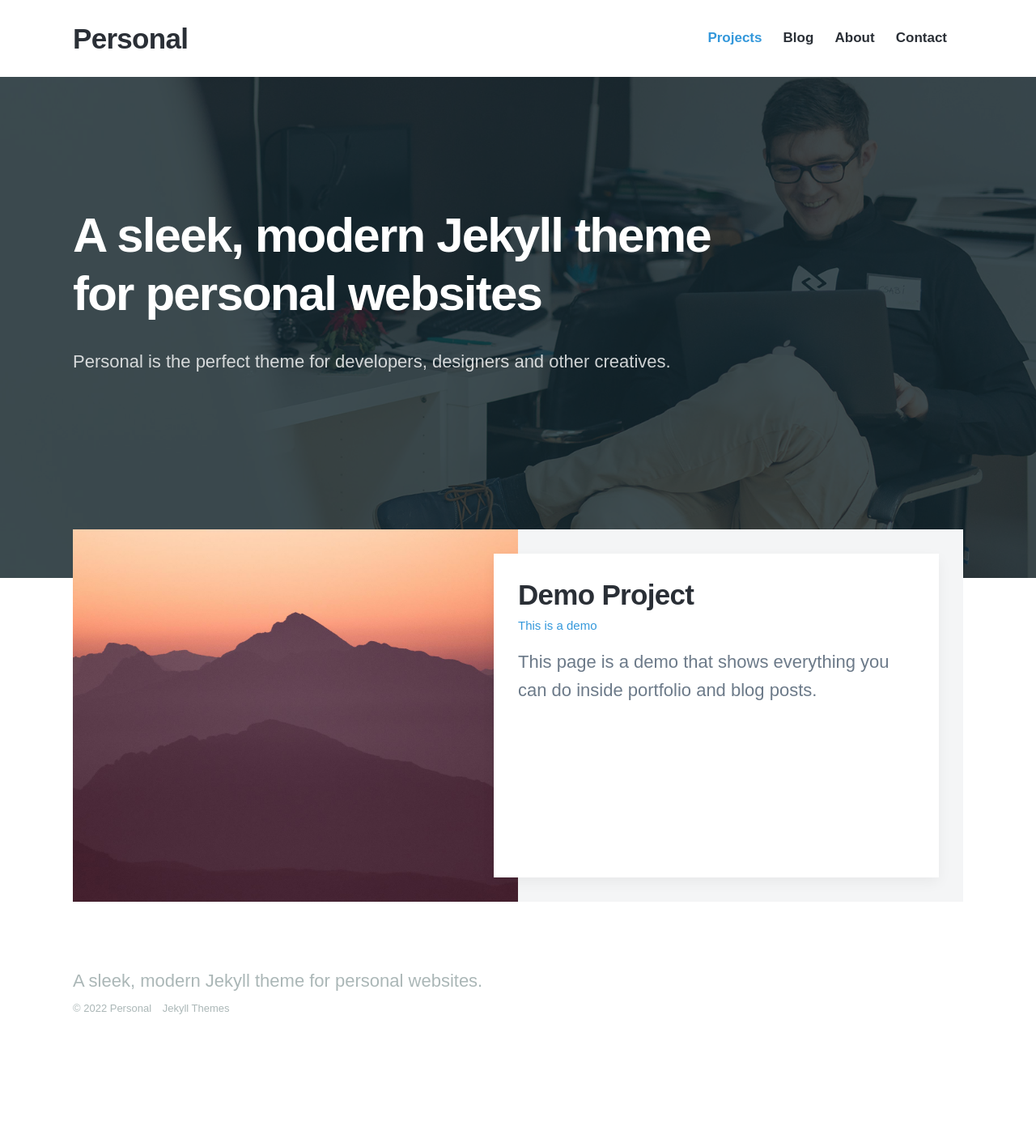
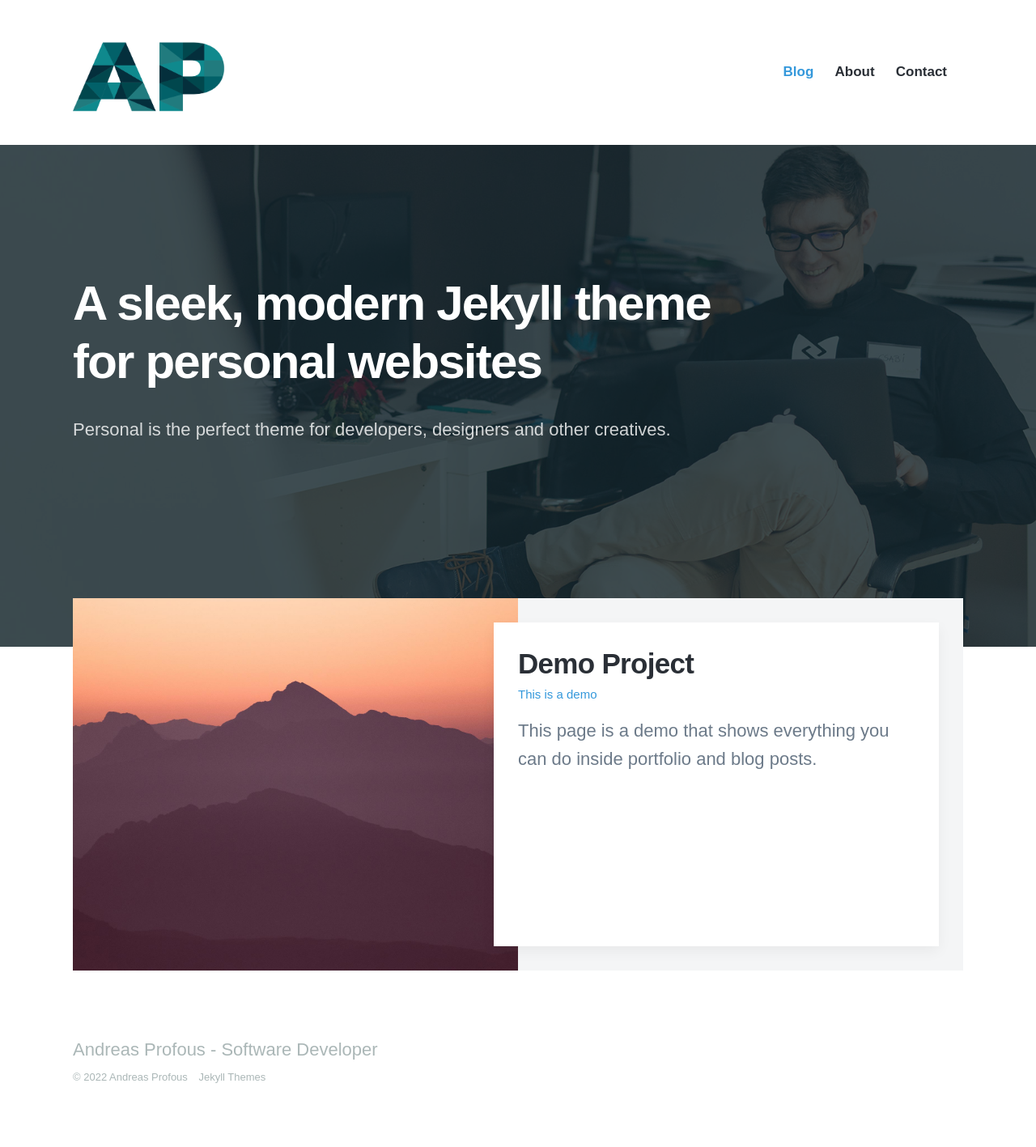
Before and after one commit to anpr/anpr.github.io, a Jekyll site: the page built from index.html, in a window 1280 px wide. Shown: the whole page at 81% size. Built offline with Jekyll 4.4.1, drawn with Linux system fonts in a browser that asks for light colours; nearby versions of some CDN libraries; some web fonts are replaced; before the commit the page ends 1332 px from its top, so only the background shows below that.

Commit message:
Basic settings, favicon

```diff
--- a/_config.yml
+++ b/_config.yml
@@ -1,6 +1,6 @@
-site: Personal Jekyll Theme
+site: Andreas Profous
 
-url:
+url: https://profous.de
 baseurl:
 
 collections:
--- a/_data/settings.yml
+++ b/_data/settings.yml
@@ -1,24 +1,24 @@
 basic_settings:
-  site_title: Personal
+  site_title: Andreas Profous
   favicon_image: /images/favicon.png
 
 header_settings:
-  logo_image:
+  logo_image: /images/logo_just_ap.png
   logo_width: 200
 
 menu_settings:
   menu_items:
-    - title: 'Projects'
+#    - title: 'Projects'
+#      url: '/'
+    - title: 'Blog'
       url: '/'
-    - title: 'Blog'
-      url: '/blog/'
     - title: 'About'
       url: '/about'
     - title: 'Contact'
       url: '/contact'
 
 footer_settings:
-  footer_tagline: A sleek, modern Jekyll theme for personal websites.
+  footer_tagline: Andreas Profous - Software Developer
 
 hero_settings:
   overlay_opacity: 0.8
@@ -27,9 +27,9 @@
   grid_spacing: 10
 
 contact_settings:
-  form_action: ''
+  form_action: 'https://formspree.io/f/mjvlyjed'
   confirmation_url: '/thanks'
-  email_subject: 'Contact form submission'
+  email_subject: 'profous.de contact form submission'
   send_button_text: 'Send Message'
 
 social_settings:
```
Also changed, not shown: images/favicon.png, images/logo_just_ap.png (added), 12 other files.
